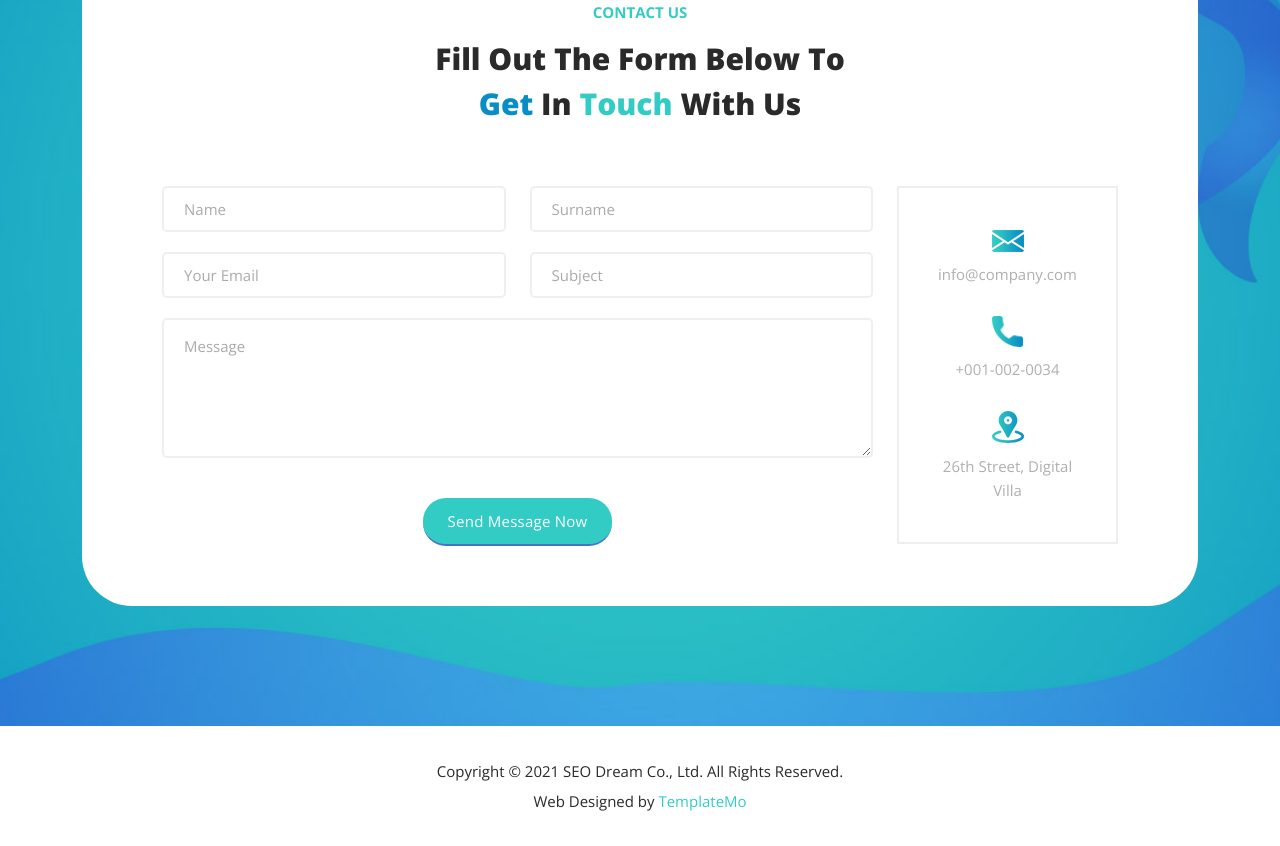
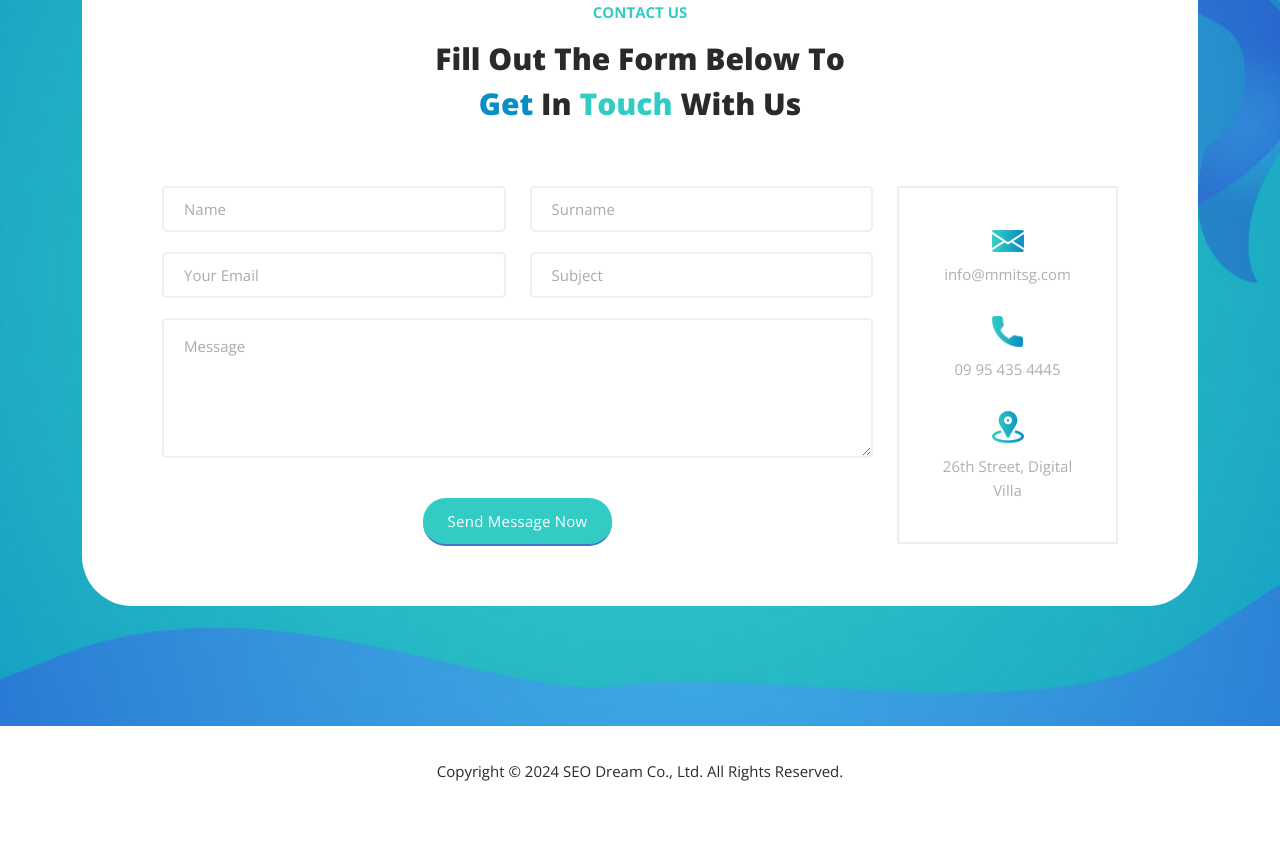
Before and after one commit to stevenhtun24/seo_dream, a plain HTML site: page index.html in a window 1280 px wide. Shown: the part 4277-5123 px from the top of the page. After the commit the page ends 5093 px from the top, so only its background shows below. Drawn offline with nearby package versions, Linux system fonts and the light colour scheme.

Commit message:
Update index.html

```diff
--- a/index.html
+++ b/index.html
@@ -11,7 +11,7 @@
     <link rel="preconnect" href="https://fonts.gstatic.com">
     <link href="https://fonts.googleapis.com/css2?family=Open+Sans:wght@300;400;600;700;800&display=swap" rel="stylesheet">
 
-    <title>SEO Dream - Creative SEO HTML5 Template by TemplateMo</title>
+    <title>SEO Dream </title>
 
     <!-- Bootstrap core CSS -->
     <link href="vendor/bootstrap/css/bootstrap.min.css" rel="stylesheet">
@@ -24,9 +24,7 @@
     <link rel="stylesheet" href="assets/css/owl.css">
 <!--
 
-TemplateMo 563 SEO Dream
-
-https://templatemo.com/tm-563-seo-dream
+SEO Dream
 
 -->
 
@@ -591,13 +589,13 @@ https://templatemo.com/tm-563-seo-dream
                       <div class="icon">
                         <img src="assets/images/contact-icon-01.png" alt="email icon">
                       </div>
-                      <a href="#">info@company.com</a>
+                      <a href="#">info@mmitsg.com</a>
                     </li>
                     <li>
                       <div class="icon">
                         <img src="assets/images/contact-icon-02.png" alt="phone">
                       </div>
-                      <a href="#">+001-002-0034</a>
+                      <a href="#">09 95 435 4445</a>
                     </li>
                     <li>
                       <div class="icon">
@@ -619,9 +617,8 @@ https://templatemo.com/tm-563-seo-dream
     <div class="container">
       <div class="row">
         <div class="col-lg-12">
-          <p>Copyright © 2021 SEO Dream Co., Ltd. All Rights Reserved.
-
-          <br>Web Designed by <a rel="nofollow" href="https://templatemo.com" title="free CSS templates">TemplateMo</a></p>
+          <p>Copyright © 2024 SEO Dream Co., Ltd. All Rights Reserved.
+         </p>
         </div>
       </div>
     </div>
```
